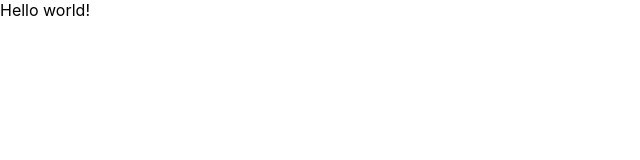
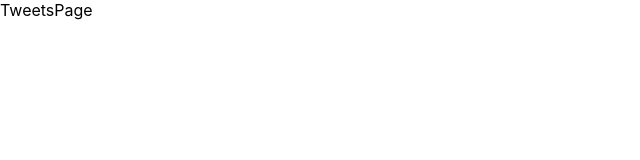
Before and after one commit to ASyrotenko/tweets, a React (Create React App) app: page /tweets in a window 1280 px wide. Shown: the top 160 px of the page, without its empty margins (0-640 px from the left). Built offline with nearby package versions, Linux system fonts and the light colour scheme.

Commit message:
add routes

```diff
--- a/package.json
+++ b/package.json
@@ -9,6 +9,7 @@
     "@testing-library/user-event": "^13.5.0",
     "react": "^18.2.0",
     "react-dom": "^18.2.0",
+    "react-router-dom": "^6.11.2",
     "react-scripts": "5.0.1",
     "web-vitals": "^2.1.4"
   },
--- a/public/index.html
+++ b/public/index.html
@@ -24,7 +24,7 @@
       work correctly both with client-side routing and a non-root public URL.
       Learn how to configure a non-root public URL by running `npm run build`.
     -->
-    <title>React App</title>
+    <title>Tweets</title>
   </head>
   <body>
     <noscript>You need to enable JavaScript to run this app.</noscript>
--- a/src/App.js
+++ /dev/null
@@ -1,5 +0,0 @@
-const App = () => {
-  return <div>Hello world!</div>;
-};
-
-export default App;
--- /dev/null
+++ b/src/App.jsx
@@ -0,0 +1,16 @@
+import { Routes, Route } from 'react-router-dom';
+import { lazy } from 'react';
+
+const HomePage = lazy(() => import('./pages/HomePage'));
+const TweetsPage = lazy(() => import('./pages/TweetsPage'));
+
+const App = () => {
+  return (
+    <Routes>
+      <Route path="/tweets" element={<TweetsPage />} />
+      <Route path="*" element={<HomePage />} />
+    </Routes>
+  );
+};
+
+export default App;
--- a/src/index.js
+++ b/src/index.js
@@ -1,11 +1,14 @@
 import React from 'react';
 import ReactDOM from 'react-dom/client';
+import { BrowserRouter } from 'react-router-dom';
 import './index.css';
 import App from './App';
 
 const root = ReactDOM.createRoot(document.getElementById('root'));
 root.render(
-  <React.StrictMode>
-    <App />
-  </React.StrictMode>
+  <BrowserRouter basename="/">
+    <React.StrictMode>
+      <App />
+    </React.StrictMode>
+  </BrowserRouter>
 );
--- /dev/null
+++ b/src/pages/HomePage.jsx
@@ -0,0 +1,5 @@
+const HomePage = () => {
+  return <div>HomePage</div>;
+};
+
+export default HomePage;
--- /dev/null
+++ b/src/pages/TweetsPage.jsx
@@ -0,0 +1,5 @@
+const TweetsPage = () => {
+  return <div>TweetsPage</div>;
+};
+
+export default TweetsPage;
```
Also changed, not shown: 2 other files (tests, documents, lock files or other folders).
